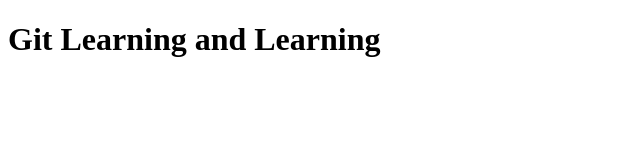
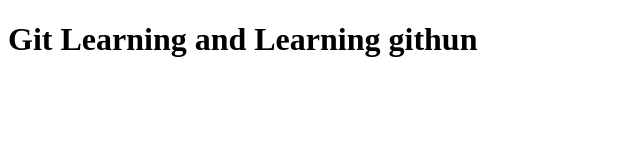
Before and after one commit to singhxmandeep/learn-git, a plain HTML site: page index.html in a window 1280 px wide. Shown: the whole page, without its empty margins (0-640 px from the left). Drawn offline with Linux system fonts and the light colour scheme.

Commit message:
learning git and github and practicing

```diff
--- a/index.html
+++ b/index.html
@@ -6,6 +6,6 @@
     <title>Git Leaning</title>
 </head>
 <body>
-    <h1>Git Learning and Learning</h1>
+    <h1>Git Learning and Learning githun</h1>
 </body>
 </html>
```
